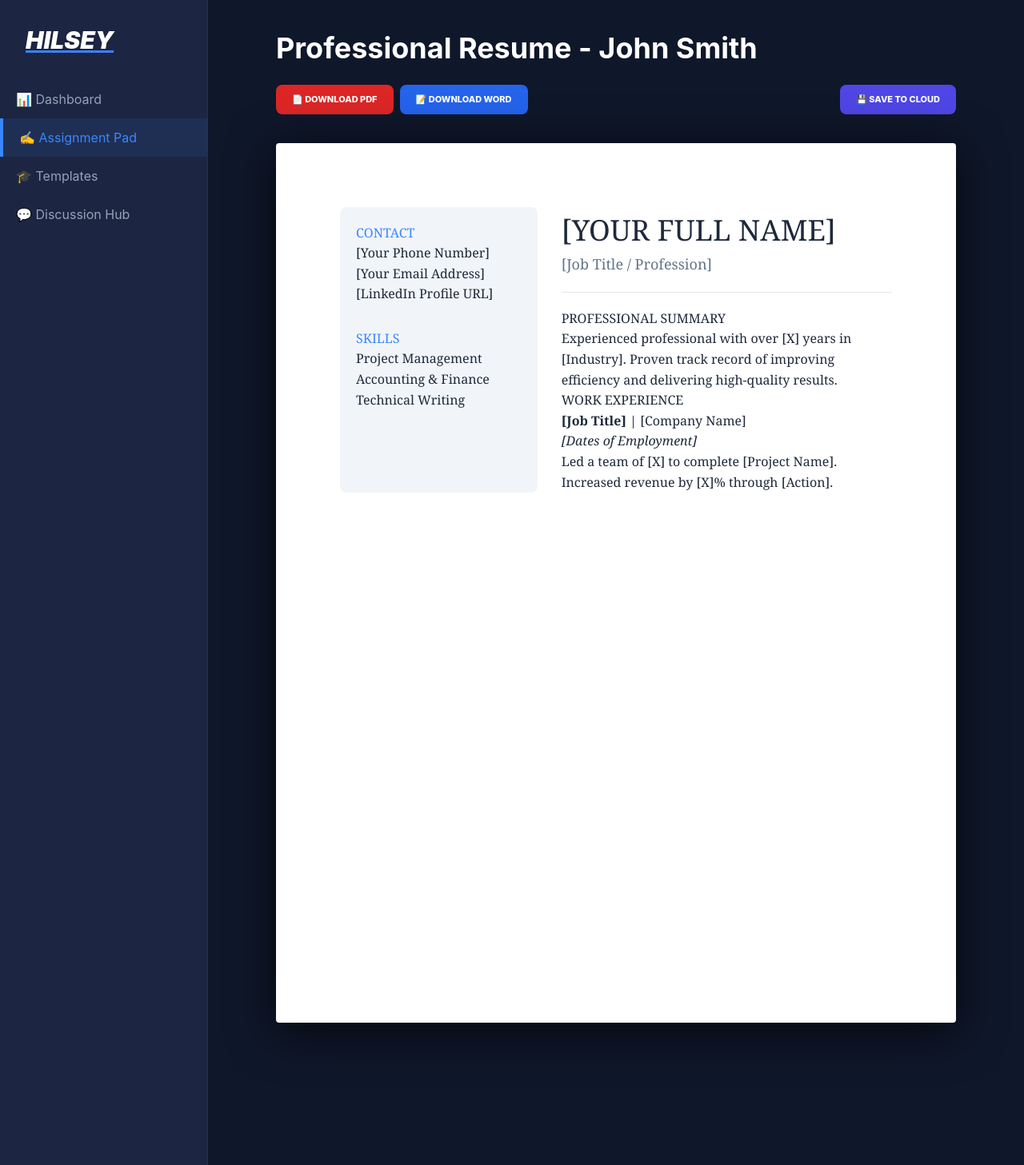
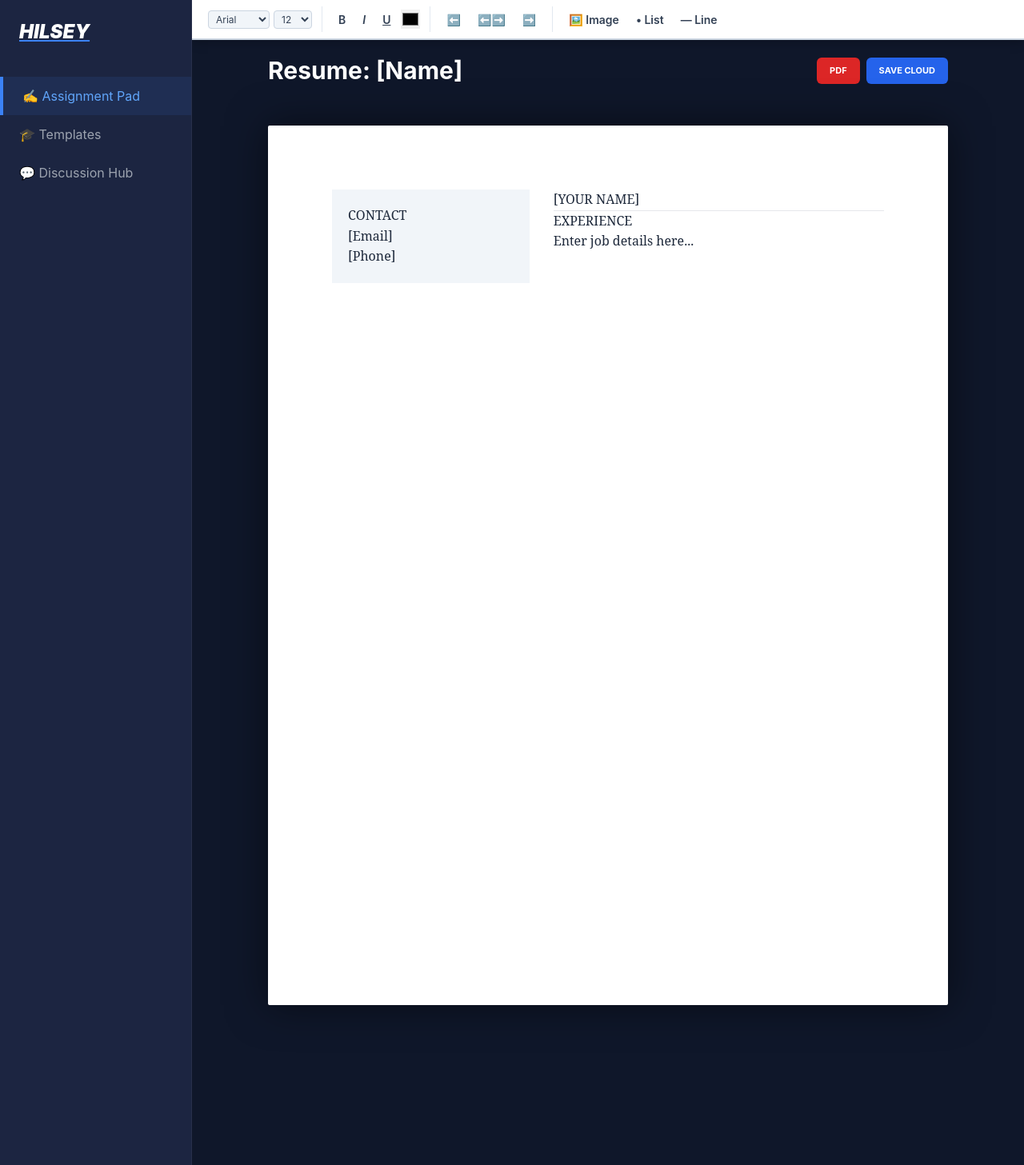
Before and after one commit to hilsey-pro/poulbilliards, a Flask app: page / in a window 1280 px wide. Shown: the whole page at 80% size. Run offline with Flask 3, Linux system fonts and the light colour scheme; the visitor is signed in with stand-in values (Sample User, id 1); some libraries are stand-ins or nearby versions.

Commit message:
Update index.html

```diff
--- a/templates/index.html
+++ b/templates/index.html
@@ -3,141 +3,173 @@
 <head>
     <meta charset="UTF-8">
     <meta name="viewport" content="width=device-width, initial-scale=1.0">
-    <title>Hilsey Pro | Pre-Filled Editor</title>
+    <title>Hilsey Pro | Advanced Editor</title>
     <script src="https://cdn.tailwindcss.com"></script>
     <script src="https://cdnjs.cloudflare.com/ajax/libs/html2pdf.js/0.10.1/html2pdf.bundle.min.js"></script>
     <style>
         :root { --bg: #0B132B; --sidebar: #1C2541; --primary: #3A86FF; }
         body { background: var(--bg); color: #EAEAEA; display: flex; height: 100vh; overflow: hidden; font-family: 'Inter', sans-serif; }
-        .sidebar { width: 260px; background: var(--sidebar); border-right: 1px solid rgba(255,255,255,0.05); flex-shrink: 0; }
-        .nav-item { padding: 12px 20px; color: #94a3b8; display: flex; align-items: center; gap: 12px; text-decoration: none; }
-        .active { background: rgba(58, 134, 255, 0.1); color: var(--primary); border-left: 4px solid var(--primary); }
 
-        #editor-container { flex: 1; padding: 40px 20px; overflow-y: auto; display: flex; flex-direction: column; align-items: center; background: #0f172a; }
+        /* Layout */
+        .sidebar { width: 240px; background: var(--sidebar); border-right: 1px solid rgba(255,255,255,0.05); flex-shrink: 0; }
+        #editor-container { flex: 1; overflow-y: auto; display: flex; flex-direction: column; align-items: center; background: #0f172a; position: relative; }
 
-        #paper {
-            background: white; color: #1e293b; width: 100%; max-width: 850px; min-height: 1100px; height: auto;
-            padding: 80px; box-shadow: 0 10px 60px rgba(0,0,0,0.7); font-family: 'Georgia', serif; line-height: 1.6;
-            outline: none; border-radius: 4px; margin-bottom: 300px;
+        /* Microsoft Word Style Ribbon */
+        .word-ribbon {
+            width: 100%;
+            background: #ffffff;
+            padding: 8px 20px;
+            display: flex;
+            flex-wrap: wrap;
+            gap: 12px;
+            border-bottom: 2px solid #cbd5e1;
+            position: sticky;
+            top: 0;
+            z-index: 1000;
+            box-shadow: 0 4px 12px rgba(0,0,0,0.2);
+            align-items: center;
         }
 
-        .btn-group { display: flex; gap: 10px; margin-bottom: 20px; width: 100%; max-width: 850px; justify-content: space-between; }
-        .action-btn { padding: 10px 20px; border-radius: 8px; font-weight: 800; font-size: 11px; color: white; }
+        .ribbon-group { display: flex; align-items: center; gap: 5px; border-right: 1px solid #e2e8f0; padding-right: 12px; height: 32px; }
+        .tool-btn { color: #334155; padding: 5px 8px; border-radius: 4px; transition: 0.2s; font-size: 14px; font-weight: 600; cursor: pointer; }
+        .tool-btn:hover { background: #e2e8f0; color: #000; }
 
-        /* Highlight placeholders for the user */
-        .placeholder { color: #3A86FF; font-weight: bold; border-bottom: 1px dashed #3A86FF; }
+        select.tool-select { background: #f1f5f9; color: #334155; border-radius: 4px; padding: 2px 5px; font-size: 12px; outline: none; border: 1px solid #cbd5e1; }
+
+        /* The Infinite Page */
+        #paper {
+            background: white;
+            color: #1e293b;
+            width: 100%;
+            max-width: 850px;
+            min-height: 1100px;
+            height: auto;
+            padding: 80px;
+            margin-top: 30px;
+            margin-bottom: 200px;
+            box-shadow: 0 0 50px rgba(0,0,0,0.5);
+            font-family: 'serif';
+            line-height: 1.6;
+            outline: none;
+            border-radius: 2px;
+        }
+
+        /* Action Buttons at Top */
+        .top-nav { width: 100%; max-width: 850px; display: flex; justify-content: space-between; align-items: center; padding: 20px 0; }
+        .btn-action { padding: 8px 16px; border-radius: 6px; font-size: 11px; font-weight: bold; transition: 0.3s; color: white; }
     </style>
 </head>
 <body>
 
     <div class="sidebar">
-        <div class="p-8"><h1 class="text-3xl font-black italic text-white underline decoration-blue-500">HILSEY</h1></div>
-        <nav>
-            <a href="/dashboard" class="nav-item">📊 Dashboard</a>
-            <a href="/" class="nav-item active">✍️ Assignment Pad</a>
-            <a href="/templates" class="nav-item">🎓 Templates</a>
-            <a href="/hub" class="nav-item">💬 Discussion Hub</a>
+        <div class="p-6"><h1 class="text-2xl font-black italic text-white underline decoration-blue-500">HILSEY</h1></div>
+        <nav class="mt-4">
+            <a href="/" class="block px-6 py-3 text-blue-400 bg-blue-500/10 border-l-4 border-blue-500">✍️ Assignment Pad</a>
+            <a href="/templates" class="block px-6 py-3 text-gray-400 hover:text-white transition">🎓 Templates</a>
+            <a href="/hub" class="block px-6 py-3 text-gray-400 hover:text-white transition">💬 Discussion Hub</a>
         </nav>
     </div>
 
     <div id="editor-container">
-        <div class="w-full max-w-[850px] mb-4">
-            <input id="doc-title" type="text" class="bg-transparent text-4xl font-bold outline-none text-white w-full border-b-2 border-transparent focus:border-blue-500 mb-6" value="Untitled Document">
+        <div class="word-ribbon">
+            <div class="ribbon-group">
+                <select onchange="format('fontName', this.value)" class="tool-select">
+                    <option value="Arial">Arial</option>
+                    <option value="Georgia">Georgia</option>
+                    <option value="Courier New">Courier</option>
+                </select>
+                <select onchange="format('fontSize', this.value)" class="tool-select w-12">
+                    <option value="3">12</option>
+                    <option value="4">14</option>
+                    <option value="5">18</option>
+                    <option value="6">24</option>
+                </select>
+            </div>
 
-            <div class="btn-group">
-                <div class="flex gap-2">
-                    <button onclick="downloadPDF()" class="action-btn bg-red-600">📄 DOWNLOAD PDF</button>
-                    <button onclick="downloadWord()" class="action-btn bg-blue-600">📝 DOWNLOAD WORD</button>
-                </div>
-                <button onclick="saveWork()" class="action-btn bg-indigo-600">💾 SAVE TO CLOUD</button>
+            <div class="ribbon-group">
+                <button onclick="format('bold')" class="tool-btn" title="Bold">B</button>
+                <button onclick="format('italic')" class="tool-btn italic" title="Italic">I</button>
+                <button onclick="format('underline')" class="tool-btn underline" title="Underline">U</button>
+                <input type="color" onchange="format('foreColor', this.value)" class="w-6 h-6 border-none cursor-pointer" title="Text Color">
+            </div>
+
+            <div class="ribbon-group">
+                <button onclick="format('justifyLeft')" class="tool-btn">⬅️</button>
+                <button onclick="format('justifyCenter')" class="tool-btn">⬅️➡️</button>
+                <button onclick="format('justifyRight')" class="tool-btn">➡️</button>
+            </div>
+
+            <div class="ribbon-group" style="border:none;">
+                <button onclick="document.getElementById('img-input').click()" class="tool-btn" title="Insert Image">🖼️ Image</button>
+                <button onclick="format('insertUnorderedList')" class="tool-btn">• List</button>
+                <button onclick="format('insertHorizontalRule')" class="tool-btn">— Line</button>
+            </div>
+
+            <input type="file" id="img-input" class="hidden" accept="image/*" onchange="insertImage(this)">
+        </div>
+
+        <div class="top-nav">
+            <input id="doc-title" type="text" class="bg-transparent text-3xl font-bold outline-none text-white border-b border-transparent focus:border-blue-500" value="New Document">
+            <div class="flex gap-2">
+                <button onclick="downloadPDF()" class="btn-action bg-red-600 hover:bg-red-500">PDF</button>
+                <button onclick="saveWork()" class="btn-action bg-blue-600 hover:bg-blue-500">SAVE CLOUD</button>
             </div>
         </div>
 
-        <div id="paper" contenteditable="true">
+        <div id="paper" contenteditable="true" spellcheck="false">
             </div>
     </div>
 
     <script>
+        // Formatting function
+        function format(cmd, value = null) {
+            document.execCommand(cmd, false, value);
+        }
+
+        // Image Insertion Logic (Browsing files)
+        function insertImage(input) {
+            if (input.files && input.files[0]) {
+                const reader = new FileReader();
+                reader.onload = function(e) {
+                    const img = `<img src="${e.target.result}" style="max-width:300px; margin:10px auto; display:block; border-radius:8px;">`;
+                    document.execCommand('insertHTML', false, img);
+                };
+                reader.readAsDataURL(input.files[0]);
+            }
+        }
+
+        // Pre-filled Templates Database
         const library = {
             'modern': {
-                title: "Professional Resume - John Smith",
-                content: `
-                    <div style="display:flex; gap:30px;">
-                        <div style="flex:1; background:#f1f5f9; padding:20px; border-radius:8px;">
-                            <h3 style="color:#3A86FF">CONTACT</h3>
-                            <p>[Your Phone Number]</p>
-                            <p>[Your Email Address]</p>
-                            <p>[LinkedIn Profile URL]</p>
-                            <h3 style="color:#3A86FF; margin-top:30px;">SKILLS</h3>
-                            <ul><li>Project Management</li><li>Accounting & Finance</li><li>Technical Writing</li></ul>
-                        </div>
-                        <div style="flex:2;">
-                            <h1 style="font-size:36px; margin:0;">[YOUR FULL NAME]</h1>
-                            <p style="font-size:18px; color:#64748b;">[Job Title / Profession]</p>
-                            <hr style="margin:20px 0;">
-                            <h3>PROFESSIONAL SUMMARY</h3>
-                            <p>Experienced professional with over [X] years in [Industry]. Proven track record of improving efficiency and delivering high-quality results.</p>
-                            <h3>WORK EXPERIENCE</h3>
-                            <p><b>[Job Title]</b> | [Company Name]<br><i>[Dates of Employment]</i></p>
-                            <ul><li>Led a team of [X] to complete [Project Name].</li><li>Increased revenue by [X]% through [Action].</li></ul>
-                        </div>
-                    </div>`
+                t: "Resume: [Name]",
+                b: `<div style="display:flex; gap:30px;"><div style="flex:1; background:#f1f5f9; padding:20px;"><h3>CONTACT</h3><p>[Email]</p><p>[Phone]</p></div><div style="flex:2;"><h1>[YOUR NAME]</h1><hr><h3>EXPERIENCE</h3><p>Enter job details here...</p></div></div>`
+            },
+            'proposal': {
+                t: "Project Proposal",
+                b: `<div style="border-top:10px solid #3A86FF; padding:40px;"><h1 style="text-align:center;">EXECUTIVE PROPOSAL</h1><p><b>Prepared for:</b> [Client Name]</p><p>Summary: [Explain the project scope here...]</p></div>`
             },
             'cover_letter': {
-                title: "Cover Letter - [Job Title]",
-                content: `
-                    <p>[Your Name]<br>[Your Address]<br>[Date]</p>
-                    <p style="margin-top:30px;"><b>To:</b> Hiring Manager<br>[Company Name]<br>[Company Address]</p>
-                    <p style="margin-top:30px;">Dear Hiring Manager,</p>
-                    <p>I am writing to express my enthusiastic interest in the <b>[Job Title]</b> position at <b>[Company Name]</b>. Having followed your organization’s growth in the [Industry] sector, I am confident that my skills in [Skill 1] and [Skill 2] make me a perfect fit for your team.</p>
-                    <p>In my previous role at [Previous Company], I successfully [mention a specific achievement]. I am eager to bring this same level of dedication to your organization.</p>
-                    <p>Thank you for your time and consideration. I look forward to hearing from you.</p>
-                    <p style="margin-top:40px;">Sincerely,<br><br><b>[Your Name]</b></p>`
-            },
-            'proposal': {
-                title: "Business Proposal: [Project Name]",
-                content: `
-                    <div style="border-top:10px solid #3A86FF; padding-top:20px;">
-                        <h1 style="text-align:center; font-size:32px;">PROJECT PROPOSAL</h1>
-                        <p style="text-align:center;"><b>Prepared for:</b> [Client/Company Name]</p>
-                        <p style="text-align:center;"><b>Date:</b> [Insert Date]</p>
-
-                        <h2 style="color:#3A86FF; margin-top:40px;">1. EXECUTIVE SUMMARY</h2>
-                        <p>This proposal outlines the strategy for [Project Goal]. Our objective is to solve [Problem] by implementing [Solution].</p>
-
-                        <h2 style="color:#3A86FF; margin-top:30px;">2. PROJECT SCOPE</h2>
-                        <p>Our team will handle the following phases:</p>
-                        <ul><li>Phase 1: Research & Planning</li><li>Phase 2: Development & Design</li><li>Phase 3: Launch & Support</li></ul>
-
-                        <h2 style="color:#3A86FF; margin-top:30px;">3. BUDGET ESTIMATION</h2>
-                        <table style="width:100%; border-collapse:collapse; margin-top:10px;">
-                            <tr style="background:#f1f5f9;">
-                                <th style="border:1px solid #ddd; padding:8px;">Service</th>
-                                <th style="border:1px solid #ddd; padding:8px;">Estimated Cost</th>
-                            </tr>
-                            <tr><td style="border:1px solid #ddd; padding:8px;">Development</td><td style="border:1px solid #ddd; padding:8px;">$[Amount]</td></tr>
-                        </table>
-                    </div>`
+                t: "Cover Letter",
+                b: `<p>[Date]</p><p>Dear Hiring Manager,</p><p>I am writing to apply for [Position]...</p>`
             }
         };
 
         window.onload = function() {
             const params = new URLSearchParams(window.location.search);
-            const templateKey = params.get('template') || 'modern';
-            const doc = library[templateKey];
-
-            document.getElementById('paper').innerHTML = doc.content;
-            document.getElementById('doc-title').value = doc.title;
+            const key = params.get('template') || 'modern';
+            if(library[key]) {
+                document.getElementById('paper').innerHTML = library[key].b;
+                document.getElementById('doc-title').value = library[key].t;
+            }
         };
 
         function downloadPDF() {
             const element = document.getElementById('paper');
-            const title = document.getElementById('doc-title').value;
-            html2pdf().set({ margin: 0.5, filename: title+'.pdf', html2canvas: { scale: 2 } }).from(element).save();
+            html2pdf().set({ margin: 0.5, filename: 'Document.pdf', html2canvas: { scale: 2 } }).from(element).save();
         }
 
-        async function saveWork() {
-            alert("Success! Pre-filled draft saved to your cloud.");
+        function saveWork() {
+            alert("Document Saved to Hilsey Cloud!");
         }
     </script>
 </body>
```
